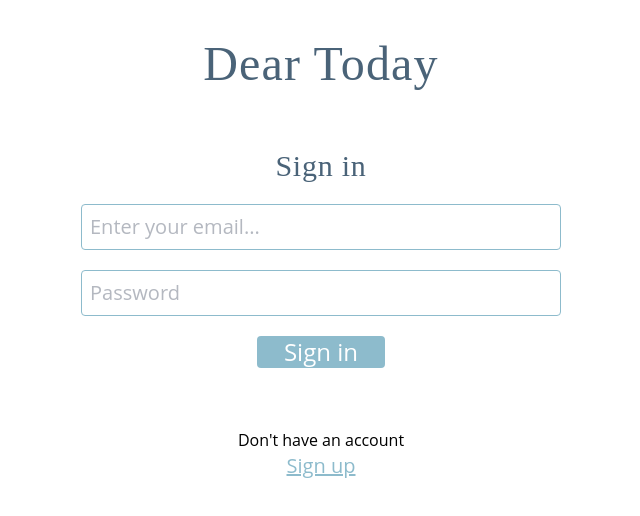
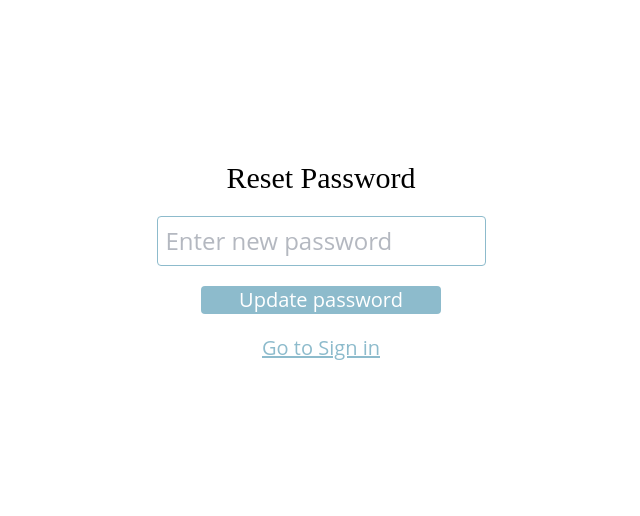
Before and after one commit to Ami0480/diary-dear-today, a React (Vite) app in the folder my-app/: page /reset-password in a window 1280 px wide. Shown: the top 516 px of the page, without its empty margins (319-959 px from the left). Built offline with nearby package versions, Linux system fonts and the light colour scheme.

Commit message:
Setup Auth

```diff
--- a/my-app/package.json
+++ b/my-app/package.json
@@ -14,6 +14,7 @@
     "@tailwindcss/vite": "^4.1.18",
     "react": "^19.2.0",
     "react-dom": "^19.2.0",
+    "react-router-dom": "^7.13.0",
     "tailwindcss": "^4.1.18"
   },
   "devDependencies": {
--- a/my-app/src/App.jsx
+++ b/my-app/src/App.jsx
@@ -1,7 +1,9 @@
 import React, { useState, useEffect } from "react";
+import { BrowserRouter, Routes, Route } from "react-router-dom";
 import { supabase } from "./supabase-client";
 import Hero from "./hero.jsx";
 import Auth from "./Auth.jsx";
+import ResetPassword from "./reset-password.jsx";
 
 function App() {
   const [session, setSession] = useState(null);
@@ -15,7 +17,13 @@ function App() {
 
     const {
       data: { subscription },
-    } = supabase.auth.onAuthStateChange((_event, session) => {
+    } = supabase.auth.onAuthStateChange((event, session) => {
+      console.log("Auth event:");
+
+      if (event === "PASSWORD_RECOVERY") {
+        window.location.href = "/reset-password";
+        return;
+      }
       setSession(session);
     });
 
@@ -30,7 +38,14 @@ function App() {
     );
   }
 
-  return session ? <Hero /> : <Auth />;
+  return (
+    <BrowserRouter>
+      <Routes>
+        <Route path="/reset-password" element={<ResetPassword />} />
+        <Route path="/" element={session ? <Hero /> : <Auth />} />
+      </Routes>
+    </BrowserRouter>
+  );
 }
 
 export default App;
--- a/my-app/src/Auth.jsx
+++ b/my-app/src/Auth.jsx
@@ -27,6 +27,23 @@ export default function Auth() {
     const { data, error } = await supabase.auth.signUp({ email, password });
   };
 
+  const handleResetPassword = async () => {
+    if (!email) {
+      setError("Please enter your email address");
+      return;
+    }
+
+    const { error } = await supabase.auth.resetPasswordForEmail(email, {
+      redirectTo: window.location.origin + "/reset-password",
+    });
+
+    if (error) {
+      setError(error.message);
+    } else {
+      setError("Check your email for password reset link");
+    }
+  };
+
   return (
     <div className="flex items-center justify-center mx-40">
       <div className="flex flex-col items-center justify-center gap-5 w-1/2">
@@ -53,6 +70,17 @@ export default function Auth() {
           className="auth"
           onChange={(e) => setPassword(e.target.value)}
         />
+
+        {!isSignUp && (
+          <button
+            type="button"
+            className="forgot-password-button"
+            onClick={handleResetPassword}
+          >
+            Forgot password?
+          </button>
+        )}
+
         <button type="button" onClick={isSignUp ? handleSignUp : handleSignIn}>
           {isSignUp ? "Sign up" : "Sign in"}
         </button>
--- a/my-app/src/index.css
+++ b/my-app/src/index.css
@@ -26,7 +26,15 @@ button {
 .switch-button {
   @apply w-60 text-[#8dbbcc] text-xl bg-white underline;
 }
-.sign-out {
+
+.update-password {
+  @apply w-60 text-xl text-white;
+}
+.forgot-password-button {
+  @apply w-60 text-[#8dbbcc] text-sm bg-white underline;
+}
+.sign-out,
+.go-to-signin {
   @apply w-60 text-[#8dbbcc] text-xl bg-white underline;
 }
 
--- /dev/null
+++ b/my-app/src/reset-password.jsx
@@ -0,0 +1,49 @@
+import React, { useState } from "react";
+import { supabase } from "./supabase-client";
+
+export default function ResetPassword() {
+  const [newPassword, setNewPassword] = useState("");
+  const [message, setMessage] = useState("");
+  const [isSuccess, setIsSuccess] = useState(false);
+
+  const handleUpdatePassword = async () => {
+    const { error } = await supabase.auth.updateUser({ password: newPassword });
+
+    if (error) {
+      setMessage(error.message);
+    } else {
+      setMessage("Password updated successfully");
+    }
+  };
+
+  const handleGoToLogin = async () => {
+    await supabase.auth.signOut();
+    window.location.href = "/";
+  };
+
+  return (
+    <div className="flex flex-col justify-center items-center gap-5 my-40">
+      <h2>Reset Password</h2>
+
+      {message && <p>{message}</p>}
+
+      <input
+        type="password"
+        placeholder="Enter new password"
+        value={newPassword}
+        onChange={(e) => setNewPassword(e.target.value)}
+      />
+      <button
+        type="button"
+        onClick={handleUpdatePassword}
+        className="update-password"
+      >
+        Update password
+      </button>
+
+      <button type="button" onClick={handleGoToLogin} className="go-to-signin">
+        Go to Sign in
+      </button>
+    </div>
+  );
+}
```
Also changed, not shown: 1 other file (tests, documents, lock files or other folders).
